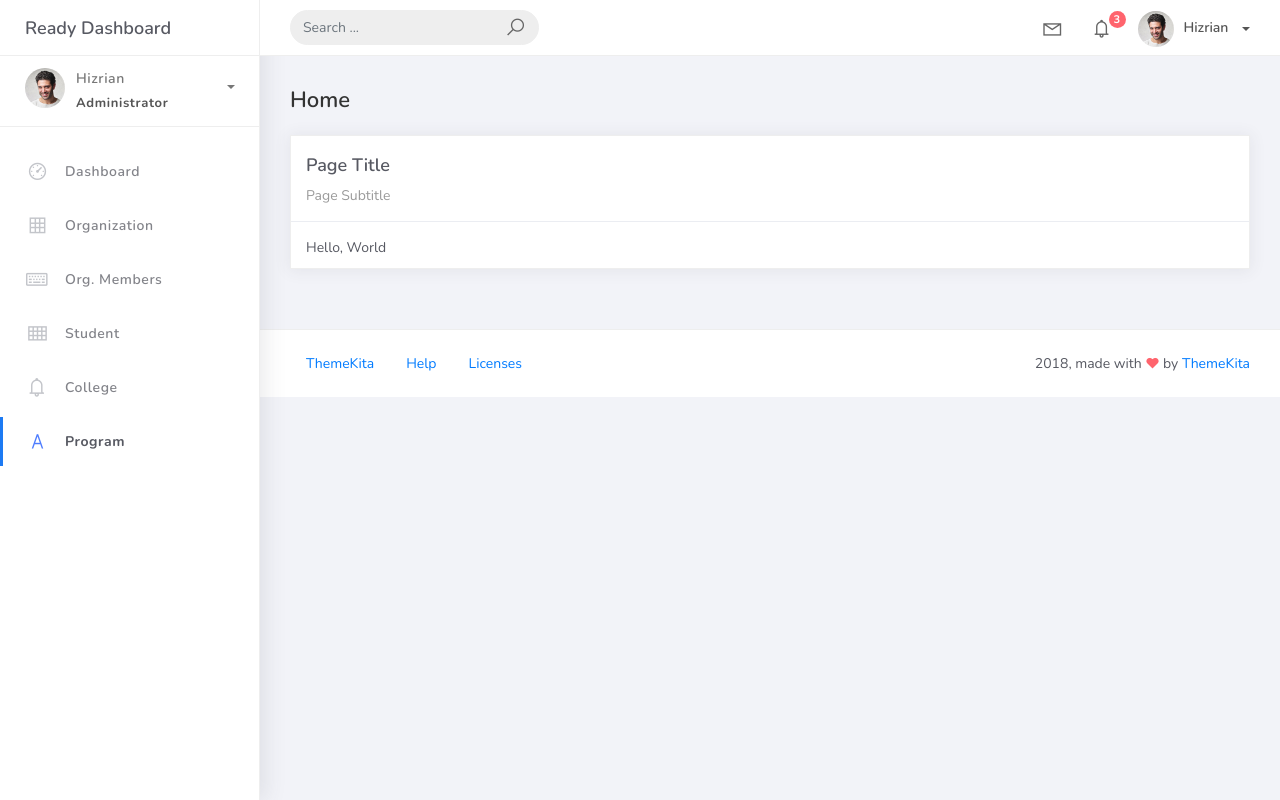
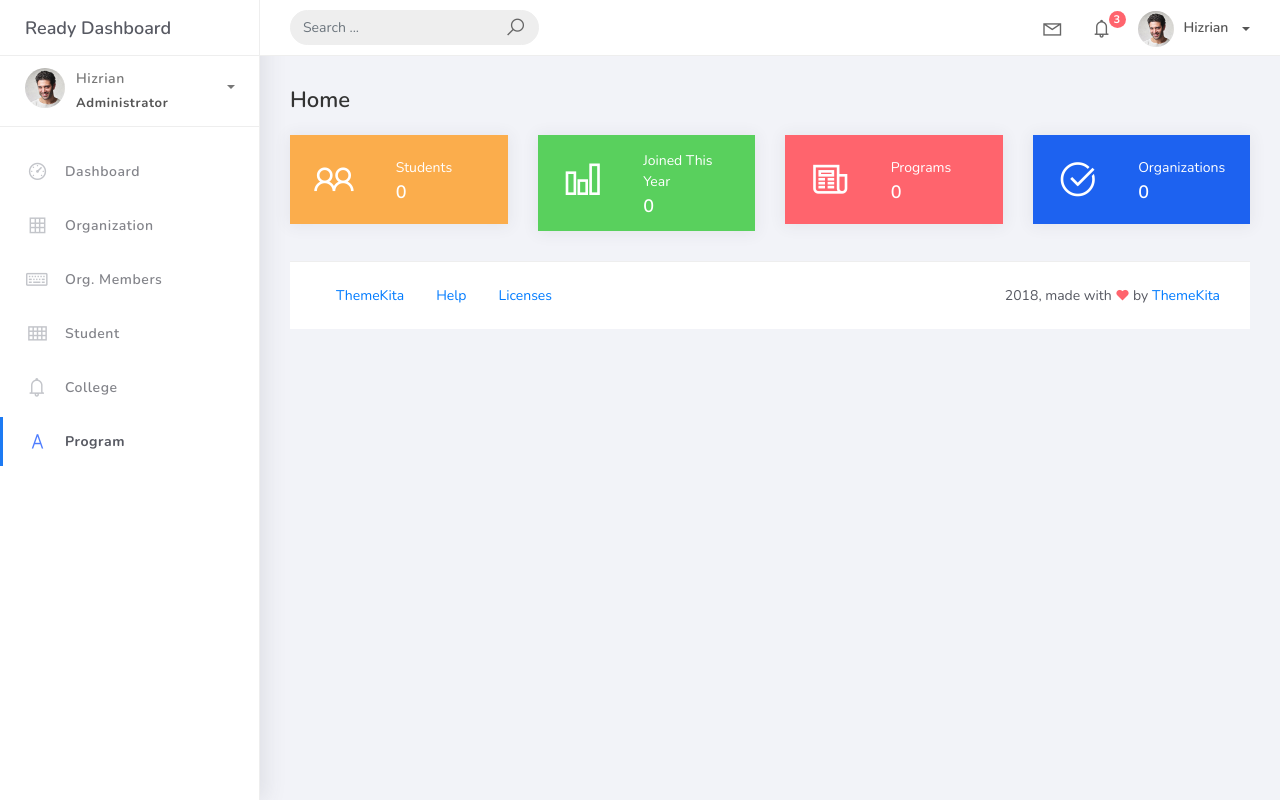
Before and after one commit to mosshead19/PSUsphere, a Django app: page / in a window 1280 px wide. Run offline with Django 5.2, Linux system fonts and the light colour scheme; data that the repository does not hold is empty; some libraries are stand-ins or nearby versions.

Commit message:
added Search-Feature;Modified Dashboard;Added sorting on orgmemberlist and program

```diff
--- a/projectsite/studentorg/views.py
+++ b/projectsite/studentorg/views.py
@@ -7,30 +7,52 @@ from django.urls import reverse_lazy
 
 from studentorg.models import OrgMember, Student, College, Program
 
+from django.db.models import Q
+from django.utils import timezone
 
 class HomePageView(ListView):
     model = Organization
     context_object_name = 'home'
     template_name = "home.html"
 
+    def get_context_data(self, **kwargs):
+        context = super().get_context_data(**kwargs)
+        context["total_students"] = Student.objects.count()
+        context["total_programs"] = Program.objects.count()
+        context["total_organizations"] = Organization.objects.count()
+
+        today = timezone.now().date()
+        count = (
+            OrgMember.objects.filter(
+                date_joined__year=today.year
+            )
+            .values("student")
+            .distinct()
+            .count()
+        )
+
+        context["students_joined_this_year"] = count
+        return context
+
+
 class OrganizationList(ListView):
     model = Organization
     context_object_name = 'organization'
     template_name = 'org_list.html'
     paginate_by = 5
+    ordering = ["college__college_name","name"]
 
     def get_queryset(self):
-        queryset = super().get_queryset()
-        q = self.request.GET.get('q')
-        if q:
-            queryset = queryset.filter(
-                name__icontains=q
-        )   | queryset.filter(
-                description__icontains=q
-        )   | queryset.filter(
-                college__college_name__icontains=q
+        qs = super().get_queryset()
+        query = self.request.GET.get('q')
+
+        if query:
+            qs = qs.filter(
+            Q(name__icontains=query) |
+            Q(description__icontains=query) | Q(college__college_name__icontains=query)
         )
-        return queryset
+        return qs
+
 
 class OrganizationCreateView(CreateView):
     model = Organization
@@ -55,24 +77,26 @@ class OrgMemberListView(ListView):
     template_name = 'orgmember_list.html'
     paginate_by = 5
 
+    def get_ordering(self):
+        allowed = ["student__lastname", "student__firstname", "date_joined"]
+        sort_by = self.request.GET.get("sort_by")
+        if sort_by in allowed:
+            return sort_by
+        return "student__lastname"
+
     def get_queryset(self):
-        queryset = super().get_queryset()
+        qs = super().get_queryset()
         q = self.request.GET.get('q')
         if q:
-            queryset = queryset.filter(
-                student__lastname__icontains=q
-            ) | queryset.filter(
-                student__firstname__icontains=q
-            ) | queryset.filter(
-                date_joined__year__icontains=q
-            ) | queryset.filter(
-                date_joined__month__icontains=q # 1-12 for Months, adjust natin next na hindi num
-            ) | queryset.filter(
-                date_joined__day__icontains=q
-            ) | queryset.filter(
-                organization__name__icontains=q
-            )
-        return queryset
+            qs = qs.filter(
+                Q(student__lastname__icontains=q) |
+                Q (student__firstname__icontains=q) |
+                Q(date_joined__year__icontains=q) |
+                Q(date_joined__month__icontains=q ) |
+                Q(date_joined__day__icontains=q) |
+                Q (organization__name__icontains=q) )
+
+        return qs
 
 class OrgMemberCreateView(CreateView):
     model = OrgMember
@@ -99,21 +123,22 @@ class StudentListView(ListView):
     paginate_by = 5
 
     def get_queryset(self):
-        queryset = super().get_queryset()
+        qs = super().get_queryset()
         q = self.request.GET.get('q')
         if q:
-            queryset = queryset.filter(
-                lastname__icontains=q
-            ) | queryset.filter(
+            qs = qs.filter(
+                Q(lastname__icontains=q)
+           | Q(
                 firstname__icontains=q
-            ) | queryset.filter(
+            ) |Q(
                 middlename__icontains=q
-            ) | queryset.filter(
+            ) | Q(
                 student_id__icontains=q
-            ) | queryset.filter(
+            ) | Q(
                 program__prog_name__icontains=q
             )
-        return queryset
+            )
+        return qs
 
 class StudentCreateView(CreateView):
     model = Student
@@ -140,11 +165,11 @@ class CollegeListView(ListView):
     paginate_by = 5
 
     def get_queryset(self):
-        queryset = super().get_queryset()
+        qs = super().get_queryset()
         q = self.request.GET.get('q')
         if q:
-            queryset = queryset.filter(college_name__icontains=q)
-        return queryset
+            qs = qs.filter(college_name__icontains=q)
+        return qs
 
 class CollegeCreateView(CreateView):
     model = College
@@ -170,17 +195,24 @@ class ProgramListView(ListView):
     template_name = 'program_list.html'
     paginate_by = 5
 
+    def get_ordering(self):
+        allowed = ["prog_name", "college__college_name"]
+        sort_by = self.request.GET.get("sort_by")
+        if sort_by in allowed:
+            return sort_by
+        return "prog_name"
+
     def get_queryset(self):
-        queryset = super().get_queryset()
+        qs = super().get_queryset()
         q = self.request.GET.get('q')
         if q:
-            queryset = queryset.filter(
-                prog_name__icontains=q
-            ) | queryset.filter(
-                college__college_name__icontains=q
+            qs = qs.filter(
+                Q(prog_name__icontains=q)
+            | Q(college__college_name__icontains=q)
             )
 
-        return queryset
+
+        return qs
 
 class ProgramCreateView(CreateView):
     model = Program
--- a/projectsite/templates/base.html
+++ b/projectsite/templates/base.html
@@ -14,7 +14,7 @@
 	<div class="wrapper">
 		<div class="main-header">
 			<div class="logo-header">
-				<a href="index.html" class="logo">
+				<a href="{% url 'home' %}" class="logo">
 					Ready Dashboard
 				</a>
 				<button class="navbar-toggler sidenav-toggler ml-auto" type="button" data-toggle="collapse" data-target="collapse" aria-controls="sidebar" aria-expanded="false" aria-label="Toggle navigation">
@@ -168,7 +168,7 @@
 					</div>
 					<ul class="nav">
 						<li class="nav-item">
-							<a href="index.html">
+							<a href="{% url 'home' %}">
 								<i class="la la-dashboard"></i>
 								<p>Dashboard</p>
 
--- a/projectsite/templates/home.html
+++ b/projectsite/templates/home.html
@@ -3,16 +3,90 @@
     <div class="container-fluid">
         <h4 class="page-title">Home</h4>
         <div class="row">
-            <div class="col-md-12">
-                <div class="card">
-                    <div class="card-header">
-                        <div class="card-title">Page Title</div>
-                        <div class="card-category">Page Subtitle</div>
+    <!-- Visitors -->
+    <div class="col-md-3">
+        <div class="card card-stats card-warning">
+            <div class="card-body">
+                <div class="row">
+                    <div class="col-5">
+                        <div class="icon-big text-center">
+                            <i class="la la-users"></i>
+                        </div>
                     </div>
-                    <div class="card-body">Hello, World</div>
+                    <div class="col-7 d-flex align-items-center">
+                        <div class="numbers">
+                            <p class="card-category">Students</p>
+                            <h4 class="card-title">{{total_students}}</h4>
+                        </div>
+                    </div>
+                </div>
+            </div>
+        </div>
+    </div>
+
+    <!-- Sales -->
+    <div class="col-md-3">
+        <div class="card card-stats card-success">
+            <div class="card-body">
+                <div class="row">
+                    <div class="col-5">
+                        <div class="icon-big text-center">
+                            <i class="la la-bar-chart"></i>
+                        </div>
+                    </div>
+                    <div class="col-7 d-flex align-items-center">
+                        <div class="numbers">
+                            <p class="card-category">Joined This Year</p>
+                            <h4 class="card-title">{{students_joined_this_year}}</h4>
+                        </div>
+                    </div>
+                </div>
+            </div>
+        </div>
+    </div>
+
+    <!-- Subscribers -->
+    <div class="col-md-3">
+        <div class="card card-stats card-danger">
+            <div class="card-body">
+                <div class="row">
+                    <div class="col-5">
+                        <div class="icon-big text-center">
+                            <i class="la la-newspaper-o"></i>
+                        </div>
+                    </div>
+                    <div class="col-7 d-flex align-items-center">
+                        <div class="numbers">
+                            <p class="card-category">Programs</p>
+                            <h4 class="card-title">{{ total_programs }}</h4>
+                        </div>
+                    </div>
+                </div>
+            </div>
+        </div>
+    </div>
+
+    <!-- Orders -->
+    <div class="col-md-3">
+        <div class="card card-stats card-primary">
+            <div class="card-body">
+                <div class="row">
+                    <div class="col-5">
+                        <div class="icon-big text-center">
+                            <i class="la la-check-circle"></i>
+                        </div>
+                    </div>
+                    <div class="col-7 d-flex align-items-center">
+                        <div class="numbers">
+                            <p class="card-category">Organizations</p>
+                            <h4 class="card-title">{{ total_organizations }}</h4>
+                        </div>
+                    </div>
                 </div>
             </div>
         </div>
     </div>
 </div>
+
+
 {% endblock %}
```
Also changed, not shown: projectsite/templates/orgmember_list.html (+17 -0 lines), projectsite/templates/program_list.html (+22 -0 lines).
